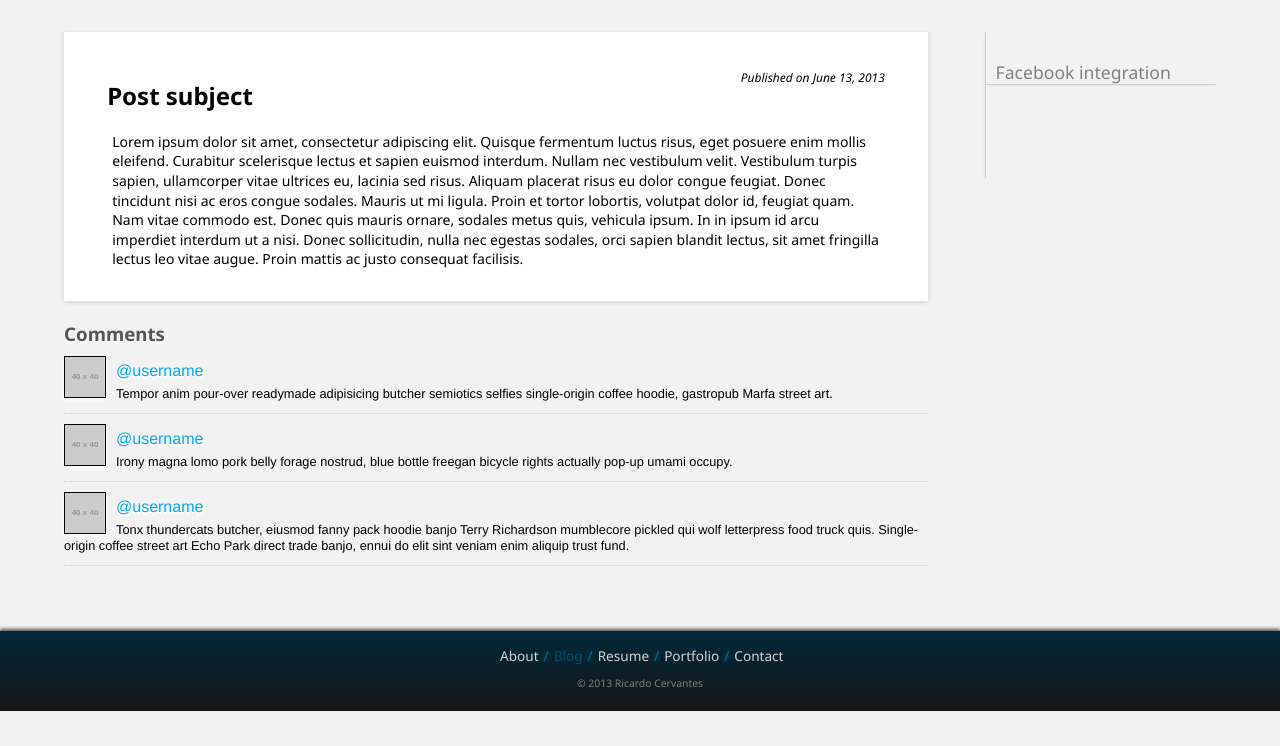
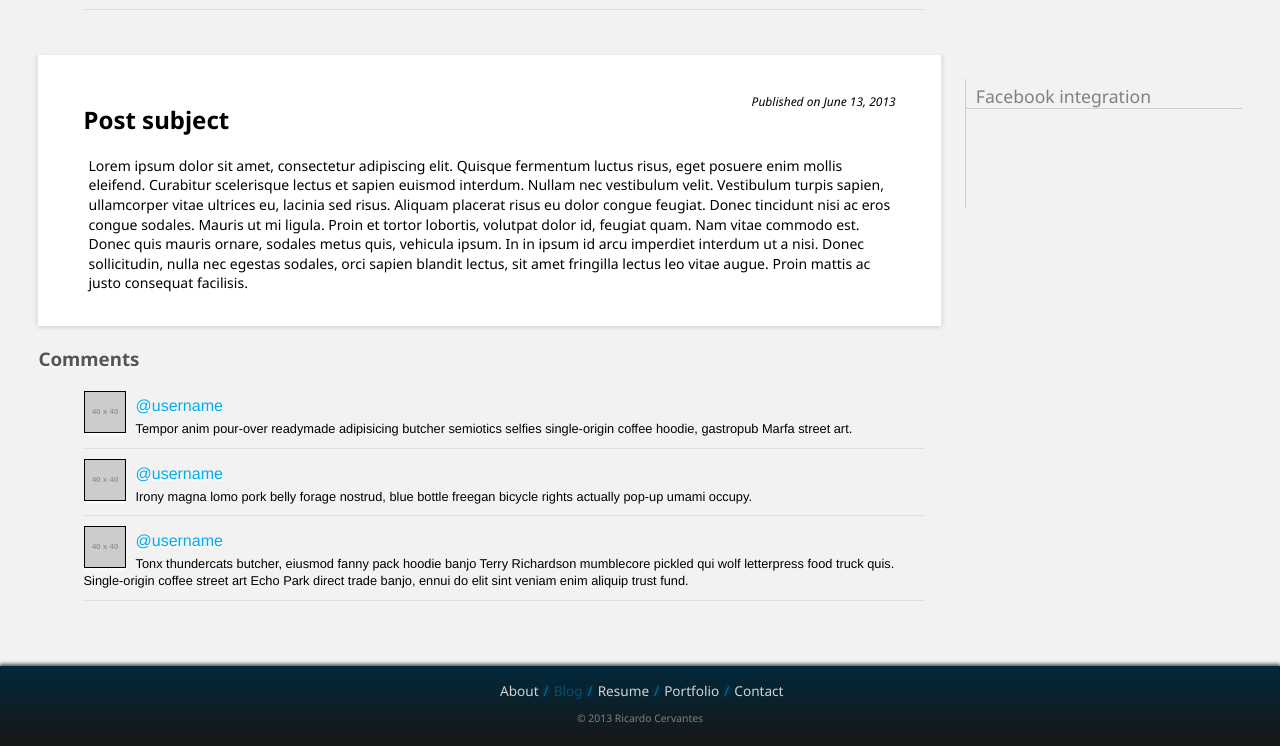
Before and after one commit to Ricar7o/Ricar7o.github.io-archive, a plain HTML site: page index.html in a window 1280 px wide. Shown: the part 1656-2402 px from the top of the page. Before the commit the page ends 2367 px from the top, so only its background shows below. Drawn offline with Linux system fonts and the light colour scheme; placeholder pictures from the web are drawn by us.

Commit message:
Worked on the blog date and the look of the social widgets.

```diff
--- a/css/custom.css
+++ b/css/custom.css
@@ -180,8 +180,8 @@ ul.nav {
 	/*padding-top: 120px;
 	padding-right: 5%;*/
 	/*padding: 5% 0px 0px 0px;*/
-	width: 90%;
-	margin: auto 5% auto 5%;
+	width: 94%;
+	margin: auto 3% auto 3%;
 /*	float:right;*/
 }
 
@@ -217,6 +217,7 @@ article div.blogdate {
 	padding-top: 10px;
 	margin-top: 10px;
 	float: right;
+	width: 28%;
 }
 
 .article-content {
@@ -254,6 +255,36 @@ article {
 	padding: 0px 5px 0px 5px;
 }
 
+.article-social {
+	width: 23%;
+	/*display: inline-block;*/
+	height: 100px; /*Modify height to take 100% of the parent to adjust it to a decent size.*/
+	float: right;
+	padding: 2% 0;
+	/*margin: 15px 0px 0px 15px;*/
+	/*border-left: 1px solid #ccc;
+	box-shadow: -3px 0px 3px -3px #ddd;*/
+}
+
+.posting .article-social h3 {
+	font-size: 1.1em;
+	padding: 5px 0px 0px 10px;
+	margin: 0;
+	color: gray;
+	border-bottom: 1px solid #ccc;
+	font-weight: normal;
+	box-shadow: -2px 2px 2px -2px #fff;
+	border-left: 1px solid #ccc;
+}
+
+.social-widgets {
+	border-left: 1px solid #ccc;
+	box-shadow: -2px 2px 2px -2px #fff;
+	height: 100%;
+}
+
+.twitter-timeline { height: 250px;}
+
 .comments {
 	width: 75%;
 	display: inline-block;
@@ -267,7 +298,8 @@ article {
 .comments h3 {
 	/*font-family: Helvetica, Arial, sans-serif;*/
 	/*font-size: .8em;*/
-	margin: 0px 0px 10px 0px;
+	margin: 0px 0px 20px 0px;
+	padding-left: 0%;
 	color: #555;
 	text-shadow: 0px 2px 2px #fff; /* coming from the top*/
 }
@@ -282,6 +314,7 @@ article {
 }
 
 .comment {
+	padding: 0 2% 0 5%;
 }
 
 .comment .avatar {
@@ -305,30 +338,6 @@ article {
 	vertical-align: top;
 }
 
-.article-social {
-	width: 20%;
-	/*display: inline-block;*/
-	height: 100px; /*Modify height to take 100% of the parent to adjust it to a decent size.*/
-	float: right;
-	padding: 2% 0;
-	/*margin: 15px 0px 0px 15px;*/
-	border-left: 1px solid #ccc;
-	box-shadow: -3px 0px 3px -3px #ddd;
-}
-
-.posting .article-social h3 {
-	font-size: 1.1em;
-	padding: 5px 0px 0px 10px;
-	margin: 0;
-	color: gray;
-	border-bottom: 1px solid #ccc;
-	font-weight: normal;
-	box-shadow: 0px 3px 3px -3px #ddd;
-}
-
-.twitter-widget {}
-
-.twitter-timeline { height: 250px;}
 
 /*================================ Bottom styles ==================================*/
 .bottom-bar {
--- a/index.html
+++ b/index.html
@@ -42,8 +42,8 @@
 				</div>
 				<div class="article-social">
 					<h3>Social Media</h3>
-					<!-- <div class="twitter-widget">
-						<a class="twitter-timeline" href="https://twitter.com/Ricar7o" data-widget-id="344482003682467842">Tweets by @Ricar7o</a>
+					<div class="social-widgets">
+						<!-- <a class="twitter-timeline" href="https://twitter.com/Ricar7o" data-widget-id="344482003682467842">Tweets by @Ricar7o</a>
 						<script>
 							!function(d,s,id) {
 								var js, fjs=d.getElementsByTagName(s)[0], p=/^http:/.test(d.location)?'http':'https';
@@ -55,8 +55,8 @@
 								}
 							}
 							(document,"script","twitter-wjs");
-						</script>
-					</div> -->
+						</script> -->
+					</div>
 				</div>
 				<div class="comments">
 					<h3>Comments</h3>
@@ -94,6 +94,8 @@
 				</div>
 				<div class="article-social">
 					<h3>Twitter feed</h3>
+					<div class="social-widgets">
+					</div>
 				</div>
 				<div class="comments">
 					<h3>Comments</h3>
@@ -126,6 +128,8 @@
 				</div>
 				<div class="article-social">
 					<h3>Facebook integration</h3>
+					<div class="social-widgets">
+					</div>
 				</div>
 				<div class="comments">
 					<h3>Comments</h3>
```
